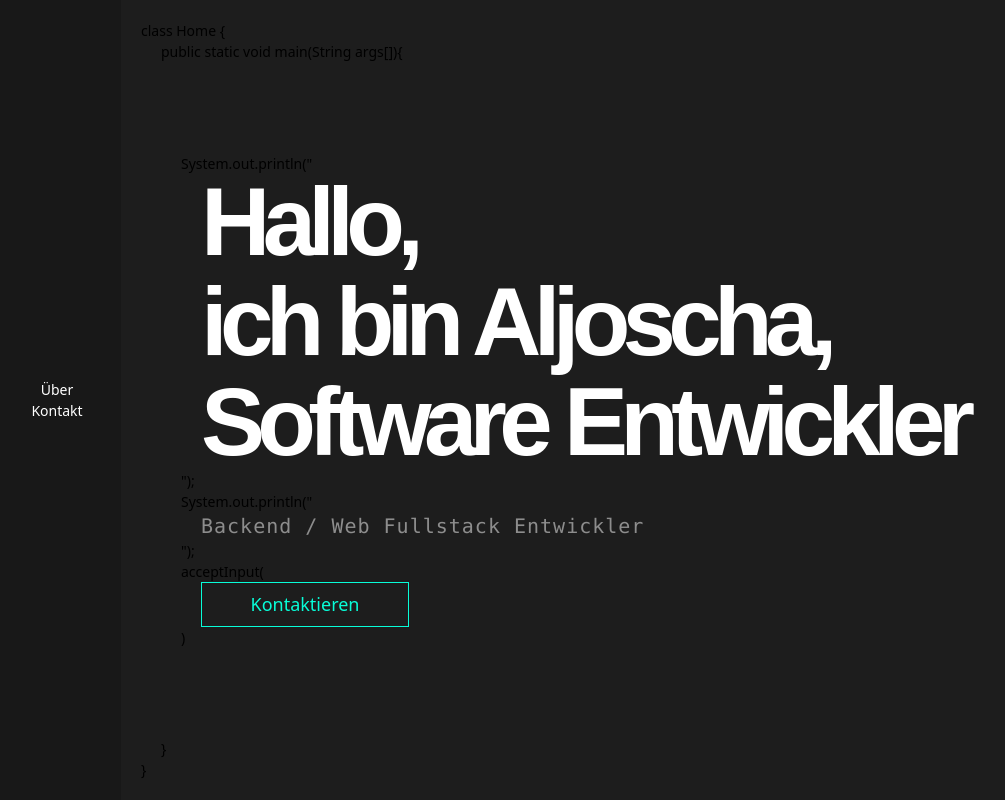
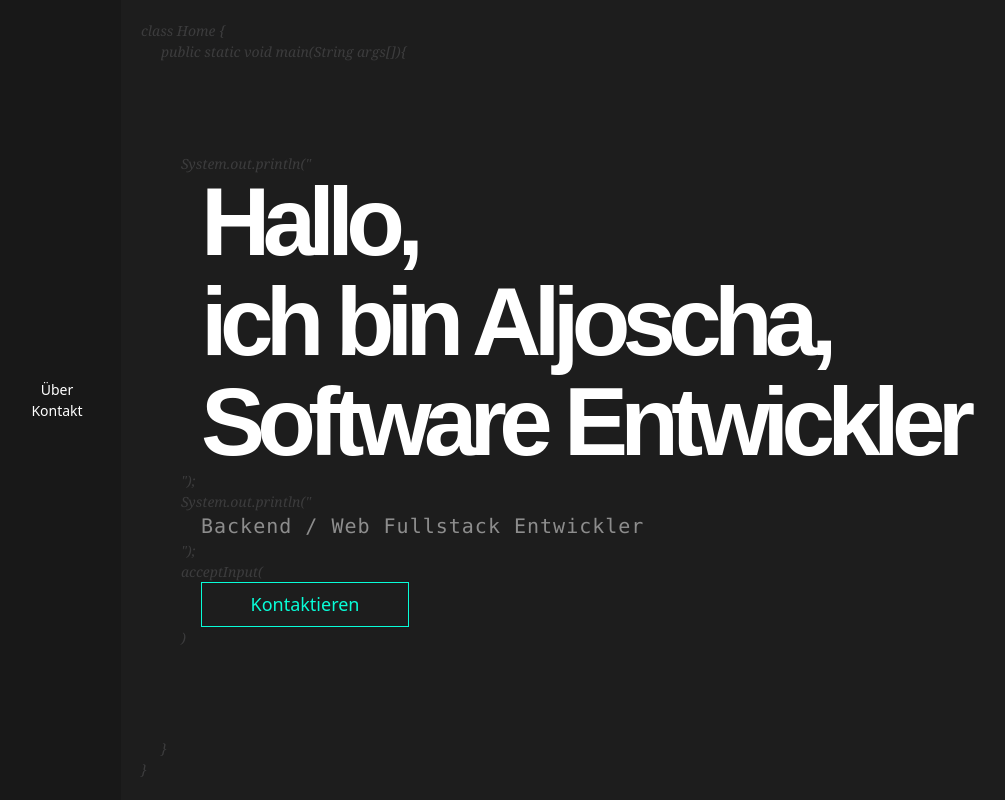
Before and after one commit to Aljodomo/domonell.dev, a Vue app: page /#/ in a window 1280 px wide. Shown: the whole page, without its empty margins (7-1012 px from the left). Built offline with nearby package versions, Linux system fonts and the light colour scheme.

Commit message:
feat: global stylings

```diff
--- a/src/index.scss
+++ b/src/index.scss
@@ -9,3 +9,11 @@
 .flex-center {
     @apply h-full flex items-center justify-center
 }
+
+.hightlighted-big-letters {
+    @apply text-p-hightlight text-7xl font-bold tracking-tightest
+}
+
+.fading-text {
+    @apply text-p-fade font-serif italic
+}
```
